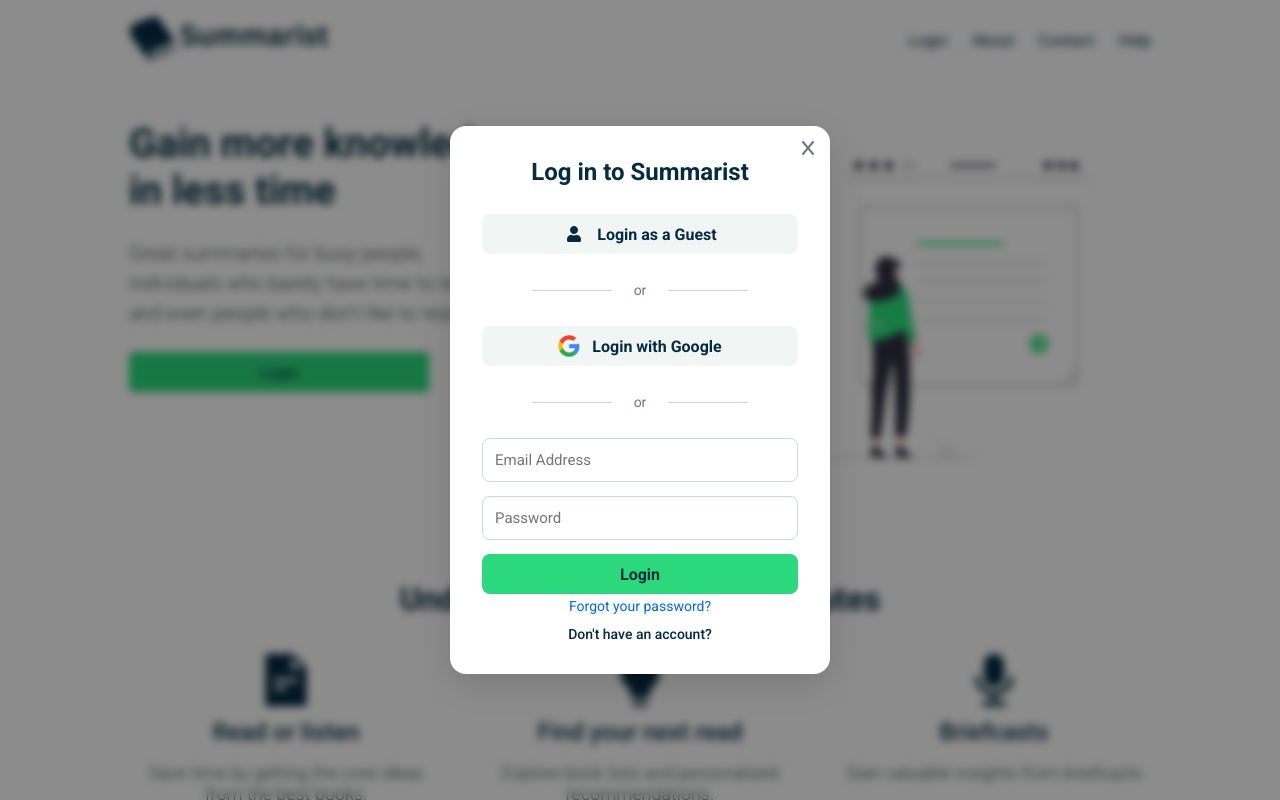
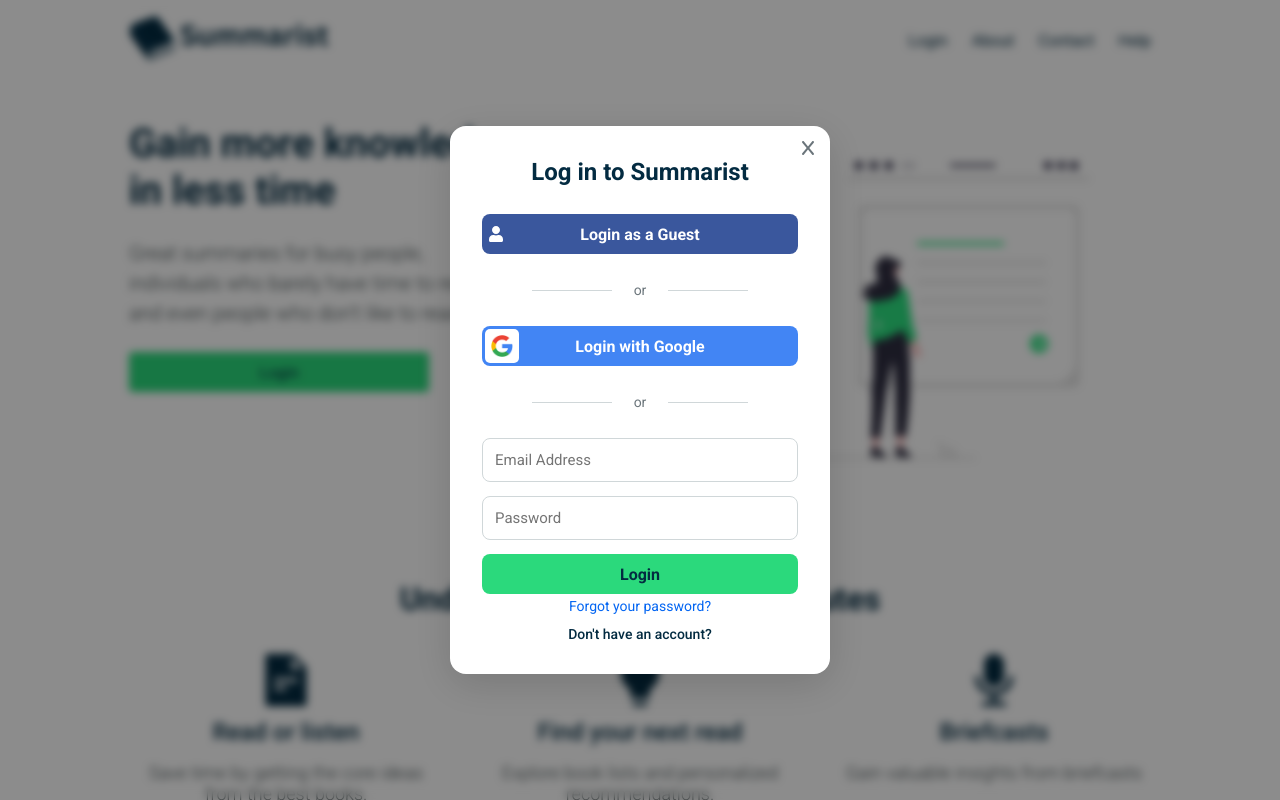
Before and after one commit to AgatoTakashi/HueyT-Adv-Internship, a Next.js app: page / in a window 1280 px wide. Both pictures are taken after a click on the item "Login". Shown: the top 800 px of the page. Built offline with nearby package versions, Linux system fonts and the light colour scheme; no server answers.

Commit message:
book page route and map

```diff
--- /dev/null
+++ b/app/(dashboard)/book/[id]/page.tsx
@@ -0,0 +1,58 @@
+import { AiOutlineClockCircle, AiOutlineRead, AiOutlineStar } from "react-icons/ai";
+import SectionTitle from "../../../components/SectionTitle";
+import { TiMicrophoneOutline } from "react-icons/ti";
+import { HiOutlineLightBulb } from "react-icons/hi";
+import { FaRegBookmark } from "react-icons/fa";
+import Image from "next/image";
+
+export default async function Book ({ params }: BookPageProps) {
+    const { id } = await params;
+    const res = await fetch(
+        `https://us-central1-summaristt.cloudfunctions.net/getBook?id=${id}`
+    );
+    const raw = await res.text();
+    if (!raw) {
+        throw new Error("API returned empty response.");
+    }
+
+    const book = JSON.parse(raw);
+    const tags = book.tags
+
+    return (
+        <div className="book flex p-[32px] mt-[8px]">
+            <div className="book__left w-3/4">
+                <h1 className="mb-[16px]">{book.title}e</h1>
+                <p className="font-bold mb-[16px]">{book.author}</p>
+                <p className="border-bottom mb-[16px] text-[20px] pb-[16px]">{book.subTitle}</p>
+                <div className="flex justify pb-[16px]">
+                    <div className="left text-[14px] font-bold flex items-center w-[200px]"><AiOutlineStar />{book.averageRating} ({book.totalRating} ratings)</div>
+                    <div className="right text-[14px] font-bold flex items-center w-[200px]"><AiOutlineClockCircle />03:24</div> {/*where? */}
+                </div>
+                <div className="flex border-bottom  pb-[16px]">
+                    <div className="left text-[14px] font-bold flex items-center w-[200px]"><TiMicrophoneOutline />{book.type}</div>
+                    <div className="right text-[14px] font-bold flex items-center w-[200px]"><HiOutlineLightBulb />{book.keyIdeas} Key ideas</div>
+                </div>
+                <div className="flex mt-[24px]">
+                    <button className="flex items-center justify-center text-[16px] text-[white] mr-[16px]"><AiOutlineRead />Read</button><button className="flex items-center justify-center text-[16px] text-[white]"><TiMicrophoneOutline />Listen</button>
+                </div>
+                 <div className="saved flex items-center text-[blue] font-bold mt-[24px] mb-[32px]"><FaRegBookmark />Add title to My Library</div>
+                <SectionTitle title="What's it about?" />
+                <div className="flex font-bold">
+                    {tags.map((tag: string) => {
+                        return (
+                            <div key={tag} className="tag mr-[16px]">
+                            {tag}
+                            </div>
+                        );
+                        })}
+                </div>
+                <p className="mt-[16px] mb-[16px]">{book.bookDescription}</p>
+                <SectionTitle title="About the author" />
+                <p>{book.authorDescription}</p>
+            </div>
+            <div className="book__right w-1/4">
+                <Image src={book.imageLink} width={300} height={300} alt="book image" />
+            </div>
+        </div>
+    )
+}
--- a/app/(dashboard)/book/page.tsx
+++ /dev/null
@@ -1,39 +0,0 @@
-import { AiOutlineClockCircle, AiOutlineRead, AiOutlineStar } from "react-icons/ai";
-import SectionTitle from "../../components/SectionTitle";
-import { TiMicrophoneOutline } from "react-icons/ti";
-import { HiOutlineLightBulb } from "react-icons/hi";
-import { FaRegBookmark } from "react-icons/fa";
-
-export default function book () {
-    return (
-        <div className="book flex p-[32px] mt-[8px]">
-            <div className="book__left w-3/4">
-                <h1 className="mb-[16px]">How to Win Friends and Influence People in the Digital Age</h1>
-                <p className="font-bold mb-[16px]">Dale Carnegie</p>
-                <p className="border-bottom mb-[16px] text-[20px] pb-[16px]">Time-tested advice for the digital age</p>
-                <div className="flex justify pb-[16px]">
-                    <div className="left text-[14px] font-bold flex items-center w-[200px]"><AiOutlineStar />4.4 (608 ratings)</div>
-                    <div className="right text-[14px] font-bold flex items-center w-[200px]"><AiOutlineClockCircle />03:24</div>
-                </div>
-                <div className="flex border-bottom  pb-[16px]">
-                    <div className="left text-[14px] font-bold flex items-center w-[200px]"><TiMicrophoneOutline />Audio & Text</div>
-                    <div className="right text-[14px] font-bold flex items-center w-[200px]"><HiOutlineLightBulb />8 Key ideas</div>
-                </div>
-                <div className="flex mt-[24px]">
-                    <button className="flex items-center justify-center text-[16px] text-[white] mr-[16px]"><AiOutlineRead />Read</button><button className="flex items-center justify-center text-[16px] text-[white]"><TiMicrophoneOutline />Listen</button>
-                </div>
-                 <div className="saved flex items-center text-[blue] font-bold mt-[24px] mb-[32px]"><FaRegBookmark />Add title to My Library</div>
-                <SectionTitle title="What's it about?" />
-                <div className="flex font-bold">
-                    <div className="tag mr-[16px]">Communication Skills</div><div className="tag">Technology & the Future</div>
-                </div>
-                <p className="mt-[16px] mb-[16px]">"How to Win Friends and Influence People" is a self-help book written by Dale Carnegie and first published in 1936. The book provides practical advice and techniques for improving one's communication and social skills, with the goal of building better relationships and becoming more influential in both personal and professional settings. The book covers topics such as the importance of smiling, listening actively, giving honest and sincere appreciation, avoiding criticism, and becoming genuinely interested in others. It also emphasizes the power of empathy and understanding other people's perspectives. "How to Win Friends and Influence People" has been widely read and praised for its timeless and practical advice, and is considered a classic in the field of self-improvement.</p>
-                <SectionTitle title="About the author" />
-                <p>Dale Carnegie (1888-1955) was an American author, lecturer, and developer of self-improvement courses. He is best known for his book "How to Win Friends and Influence People," which has sold over 30 million copies worldwide and is considered a classic in the self-help genre. Carnegie's teachings focused on improving interpersonal skills, communication, and leadership, and his courses and books were aimed at helping individuals become more confident, successful, and influential in both their personal and professional lives. He also founded the Dale Carnegie Training program, which is still in operation today and has helped millions of people around the world improve their communication and leadership skills.</p>
-            </div>
-            <div className="book__right w-1/4">
-                <img width={300} height={300}></img>
-            </div>
-        </div>
-    )
-}
--- a/app/(dashboard)/for-you/page.tsx
+++ b/app/(dashboard)/for-you/page.tsx
@@ -1,6 +1,5 @@
 import SectionTitle from "@/app/components/SectionTitle";
 import SectionSubTitle from "@/app/components/SectionSubTitle";
-import BookCard from "@/app/components/BookCard";
 import SelectedBook from "@/app/components/SelectedBook";
 import RecommendedBooks from "@/app/components/RecommendedBooks";
 import SuggestedBooks from "@/app/components/SuggestedBooks";
--- a/app/components/AuthModal.jsx
+++ b/app/components/AuthModal.jsx
@@ -80,7 +80,7 @@ export default function AuthModal({ isOpen, onClose }) {
 
           {/* GUEST LOGIN */}
           <button className="btn guest__btn--wrapper" onClick={handleGuest}>
-            <figure className="google__icon--mask guest__icon--mask">
+            <figure className="guest__icon--mask">
               <FaUser />
             </figure>
             <div>Login as a Guest</div>
--- a/app/globals.css
+++ b/app/globals.css
@@ -609,10 +609,15 @@ button:disabled {
   justify-content: center;
   padding: 12px;
   border-radius: 8px;
-  background-color: #f1f6f4;
-  color: #032b41;
+  background-color: #4285f4;
+  color: white;
   font-weight: 600;
   transition: background-color 0.2s ease;
+  position: relative;
+}
+
+.guest__btn--wrapper {
+  background-color: #3a579d;
 }
 
 .guest__btn--wrapper:hover,
@@ -628,6 +633,15 @@ button:disabled {
   display: flex;
   align-items: center;
   justify-content: center;
+  position: absolute;
+  left: 1%;
+}
+
+.google__icon--mask {
+  background-color: white;
+  border-radius: 5px;
+  width: 34px;
+  height: 34px;
 }
 
 /* SEPARATOR */
```
